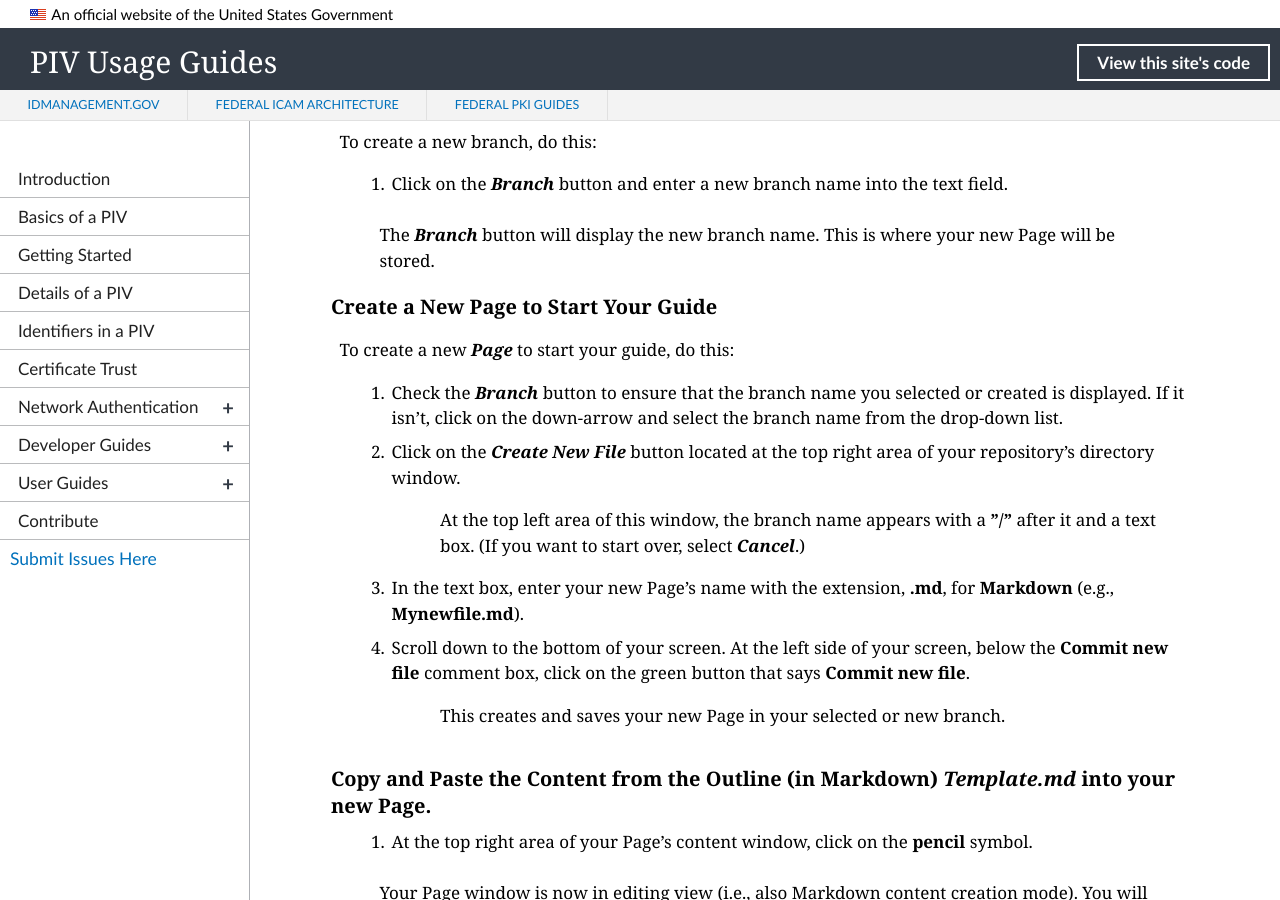
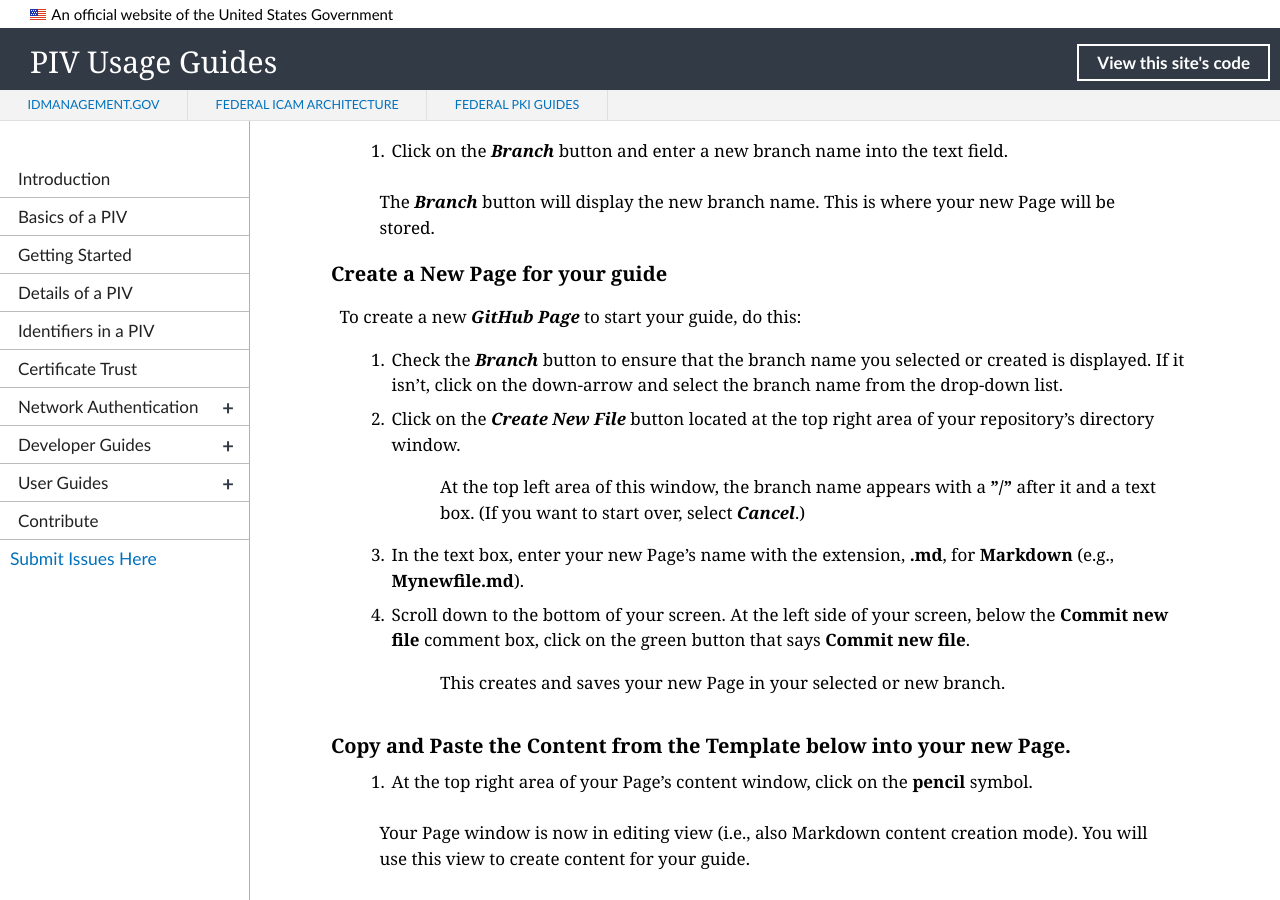
Before and after one commit to GSA/piv-guides, a Jekyll site: the page built from pages/template-2.md, in a window 1280 px wide and 900 px high, scrolled down 2451 px. Built offline with Jekyll 4.4.1, drawn with Linux system fonts in a browser that asks for light colours; nearby versions of some CDN libraries; some of the changed text lies outside the part shown.

Commit message:
Create template-2.md

```diff
--- a/pages/template-2.md
+++ b/pages/template-2.md
@@ -82,9 +80,9 @@ To create a new branch, do this:
 
   > The **_Branch_** button will display the new branch name. This is where your new Page will be stored.
 
-### Create a New Page to Start Your Guide
+### Create a New Page for your guide
 
-To create a new **_Page_** to start your guide, do this:
+To create a new **_GitHub Page_** to start your guide, do this:
 
   1. Check the **_Branch_** button to ensure that the branch name you selected or created is displayed. If it isn't, click on the down-arrow and select the branch name from the drop-down list.
   2. Click on the **_Create New File_** button located at the top right area of your repository's directory window.
@@ -93,7 +91,7 @@ To create a new **_Page_** to start your guide, do this:
   5. Scroll down to the bottom of your screen. At the left side of your screen, below the **Commit new file** comment box, click on the green button that says **Commit new file**.
   > This creates and saves your new Page in your selected or new branch.
 
-### Copy and Paste the Content from the Outline (in Markdown) **_Template.md_** into your new Page.
+### Copy and Paste the Content from the Template below into your new Page.
 
   1. At the top right area of your Page's content window, click on the **pencil** symbol.
 
```
Also changed, not shown: other parts of pages/template-2.md (+6 -8 lines).
